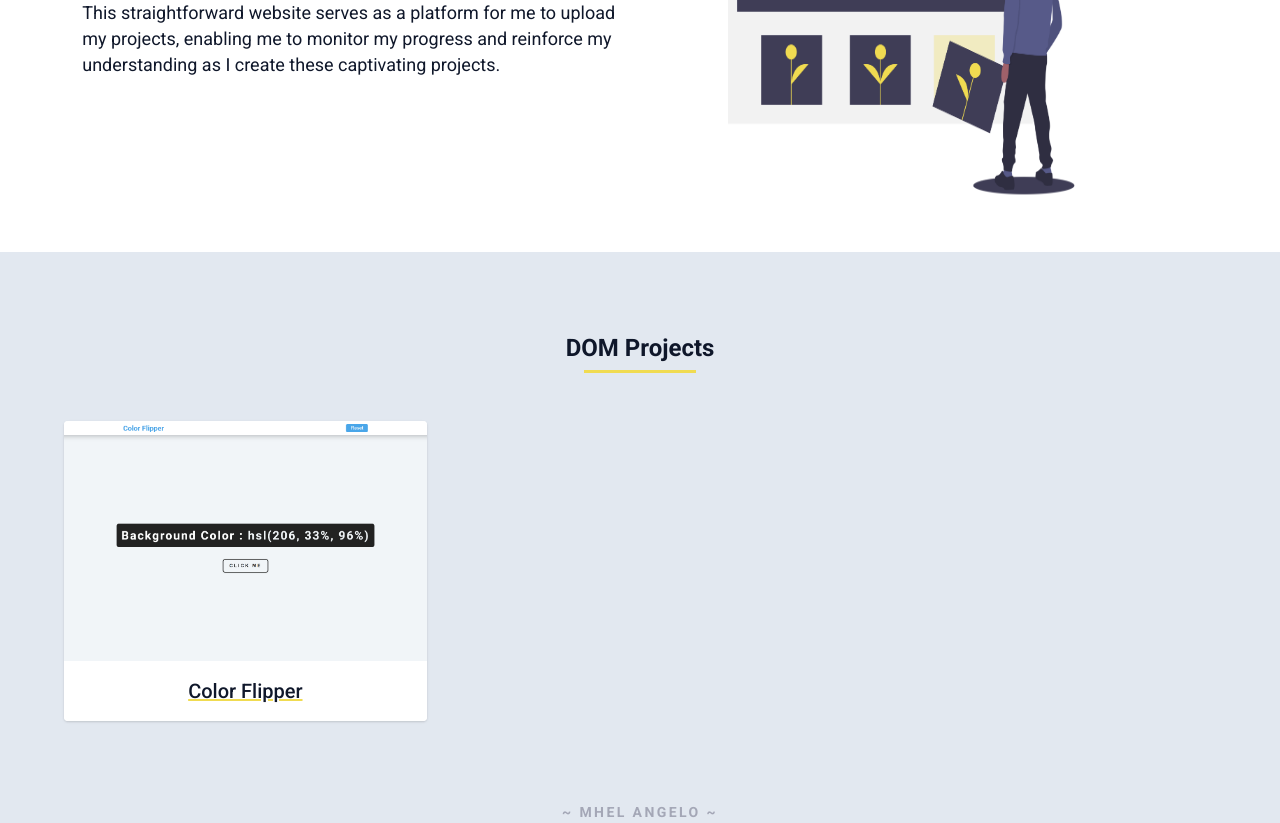
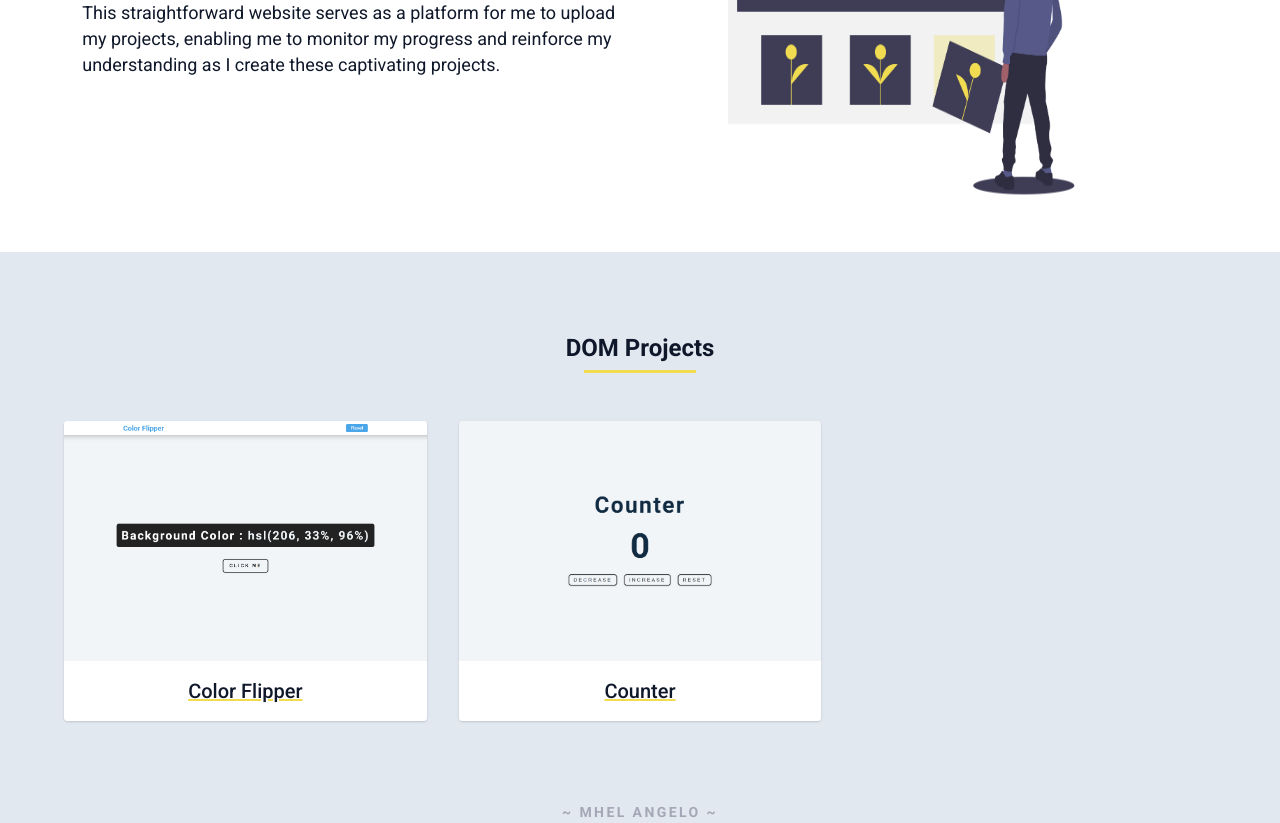
Before and after one commit to 5kydriven/JS-Project, a plain HTML site: page index.html in a window 1280 px wide. Shown: the part 228-1051 px from the top of the page. Drawn offline with Linux system fonts and the light colour scheme.

Commit message:
add another project

```diff
--- a/index.html
+++ b/index.html
@@ -36,6 +36,14 @@
                     <h5>Color Flipper</h5>
                 </footer>
             </a>
+            <a class="project__card" href="https://counter-ly3d6sr6s-5kydriven.vercel.app/?vercelToolbarCode=CSCUsmMznCXlvFS" target="_blank">
+                <div class="project__card-img">
+                    <img src="/src/images/Counter.png" alt="Counter">
+                </div>
+                <footer>
+                    <h5>Counter</h5>
+                </footer>
+            </a>
         </div>
     </section>
     <footer class="foot section">
```
Also changed, not shown: src/images/Counter.png (added).
